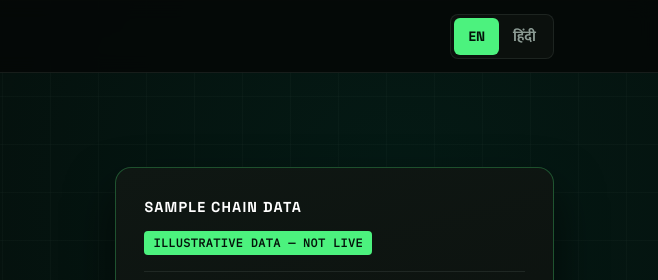
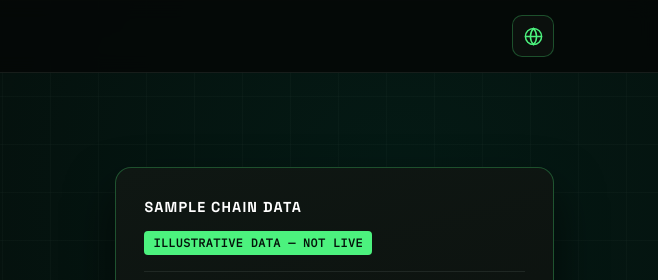
Before and after one commit to tazvera/tazvera-chain, a plain HTML site: page explorer/testnet.html in a window 1280 px wide. Shown: the top 280 px of the page, 622-1280 px from the left. Drawn offline with Linux system fonts and the light colour scheme.

Commit message:
Use an icon-only language switcher

```diff
--- a/explorer/testnet.html
+++ b/explorer/testnet.html
@@ -128,25 +128,27 @@
     }
     .lang-switch {
       display: inline-flex;
-      background: var(--bg-surface);
-      border: 1px solid var(--border-subtle);
-      border-radius: 8px;
-      padding: 3px;
+      align-items: center;
     }
     .lang-btn {
-      background: transparent;
-      border: none;
-      color: var(--text-muted);
-      font-family: var(--font-en);
-      font-size: 0.85rem;
-      font-weight: 700;
-      padding: 6px 14px;
-      border-radius: 6px;
+      display: inline-grid;
+      place-items: center;
+      width: 42px;
+      height: 42px;
+      padding: 0;
+      color: var(--green-bright);
+      background: var(--bg-surface);
+      border: 1px solid var(--border-green);
+      border-radius: 10px;
       cursor: pointer;
-      transition: all 0.2s ease;
+      transition: background-color 0.2s ease, border-color 0.2s ease, transform 0.2s ease;
     }
-    .lang-btn.hi-label { font-family: var(--font-hi); font-size: 0.92rem; }
-    .lang-btn.active { background: var(--green-bright); color: var(--text-on-green); }
+    .lang-btn:hover {
+      background: rgba(76, 242, 126, 0.10);
+      border-color: var(--green-bright);
+    }
+    .lang-btn:active { transform: scale(0.96); }
+    .lang-btn svg { width: 21px; height: 21px; display: block; }
 
     .hero-section {
       padding: 64px 0 48px;
@@ -384,9 +386,13 @@
         <span class="wordmark">TAZVERA</span>
         <span class="nav-badge" data-i18n="top_badge"></span>
       </div>
-      <div class="lang-switch" role="group" aria-label="Language switch">
-        <button class="lang-btn active" id="btn-en" type="button" onclick="setLang('en')" aria-pressed="true">EN</button>
-        <button class="lang-btn hi-label" id="btn-hi" type="button" onclick="setLang('hi')" aria-pressed="false">हिंदी</button>
+      <div class="lang-switch">
+        <button class="lang-btn" id="lang-toggle" type="button" onclick="toggleLang()" aria-label="Switch language to Hindi" title="Switch language to Hindi">
+          <svg xmlns="http://www.w3.org/2000/svg" viewBox="0 0 24 24" fill="none" stroke="currentColor" stroke-width="1.7" stroke-linecap="round" stroke-linejoin="round" aria-hidden="true" focusable="false">
+            <circle cx="12" cy="12" r="9.25"></circle>
+            <path d="M2.9 12h18.2M12 2.75c2.35 2.5 3.55 5.58 3.55 9.25S14.35 18.75 12 21.25C9.65 18.75 8.45 15.67 8.45 12S9.65 5.25 12 2.75Z"></path>
+          </svg>
+        </button>
       </div>
     </div>
   </header>
@@ -678,6 +684,11 @@
       }
     };
 
+    function toggleLang() {
+      const current = document.documentElement.lang === 'hi' ? 'hi' : 'en';
+      setLang(current === 'en' ? 'hi' : 'en');
+    }
+
     function setLang(lang) {
       const selected = lang === 'hi' ? 'hi' : 'en';
       document.documentElement.lang = selected;
@@ -691,12 +702,11 @@
         }
       });
 
-      const btnEn = document.getElementById('btn-en');
-      const btnHi = document.getElementById('btn-hi');
-      btnEn.classList.toggle('active', selected === 'en');
-      btnHi.classList.toggle('active', selected === 'hi');
-      btnEn.setAttribute('aria-pressed', String(selected === 'en'));
-      btnHi.setAttribute('aria-pressed', String(selected === 'hi'));
+      const langToggle = document.getElementById('lang-toggle');
+      const nextLanguage = selected === 'en' ? 'Hindi' : 'English';
+      const accessibleLabel = 'Switch language to ' + nextLanguage;
+      langToggle.setAttribute('aria-label', accessibleLabel);
+      langToggle.setAttribute('title', accessibleLabel);
 
       try {
         localStorage.setItem('tz_lang', selected);
```
